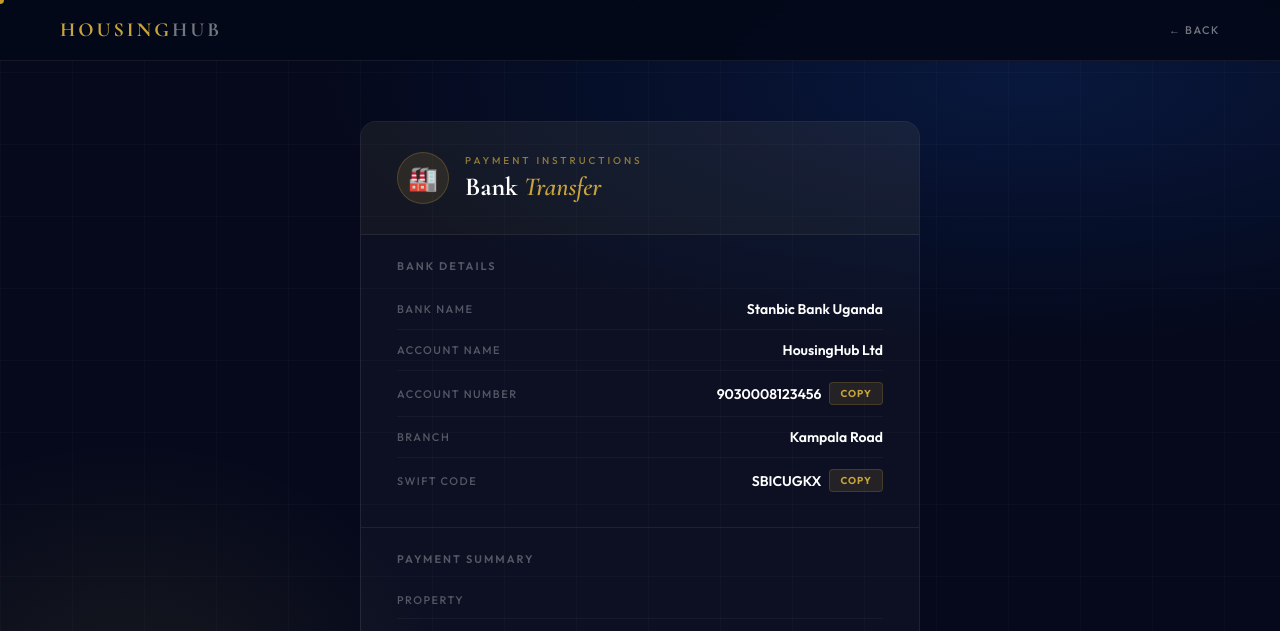
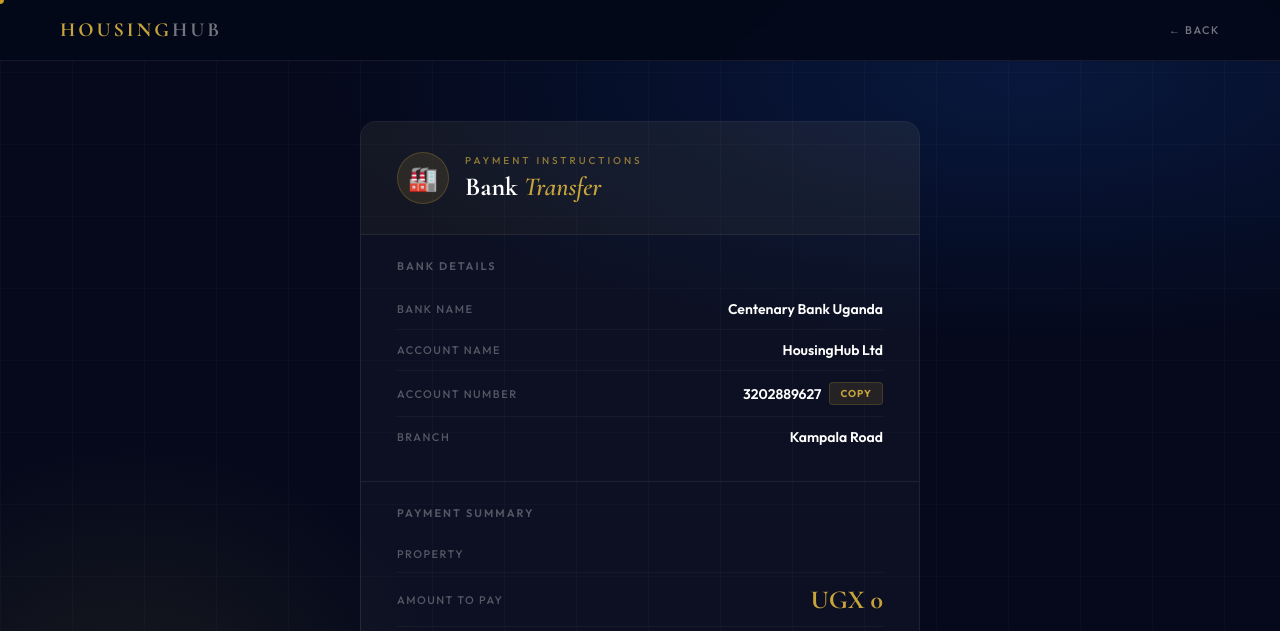
Before and after one commit to nawzvivian-ops/Housing_Hub, a PHP site: page /housinghub/bank_transfer.php in a window 1280 px wide. Shown: the top 631 px of the page. Run offline with PHP 8.4, Linux system fonts and the light colour scheme; data that the repository does not hold is empty.

Commit message:
payment chapter finalised

```diff
--- a/bank_transfer.php
+++ b/bank_transfer.php
@@ -129,7 +129,7 @@ footer{padding:24px 60px;border-top:1px solid var(--border);text-align:center;fo
       <div class="section-label">Bank Details</div>
       <div class="bank-row">
         <span class="bank-key">Bank Name</span>
-        <span class="bank-val">Stanbic Bank Uganda</span>
+        <span class="bank-val">Centenary Bank Uganda</span>
       </div>
       <div class="bank-row">
         <span class="bank-key">Account Name</span>
@@ -138,21 +138,15 @@ footer{padding:24px 60px;border-top:1px solid var(--border);text-align:center;fo
       <div class="bank-row">
         <span class="bank-key">Account Number</span>
         <span class="bank-val">
-          9030008123456
-          <button class="copy-btn" onclick="copyText('9030008123456', this)">Copy</button>
+          3202889627
+          <button class="copy-btn" onclick="copyText('3202889627', this)">Copy</button>
         </span>
       </div>
       <div class="bank-row">
         <span class="bank-key">Branch</span>
         <span class="bank-val">Kampala Road</span>
       </div>
-      <div class="bank-row">
-        <span class="bank-key">Swift Code</span>
-        <span class="bank-val">
-          SBICUGKX
-          <button class="copy-btn" onclick="copyText('SBICUGKX', this)">Copy</button>
-        </span>
-      </div>
+
     </div>
 
     <!-- PAYMENT SUMMARY -->
```
